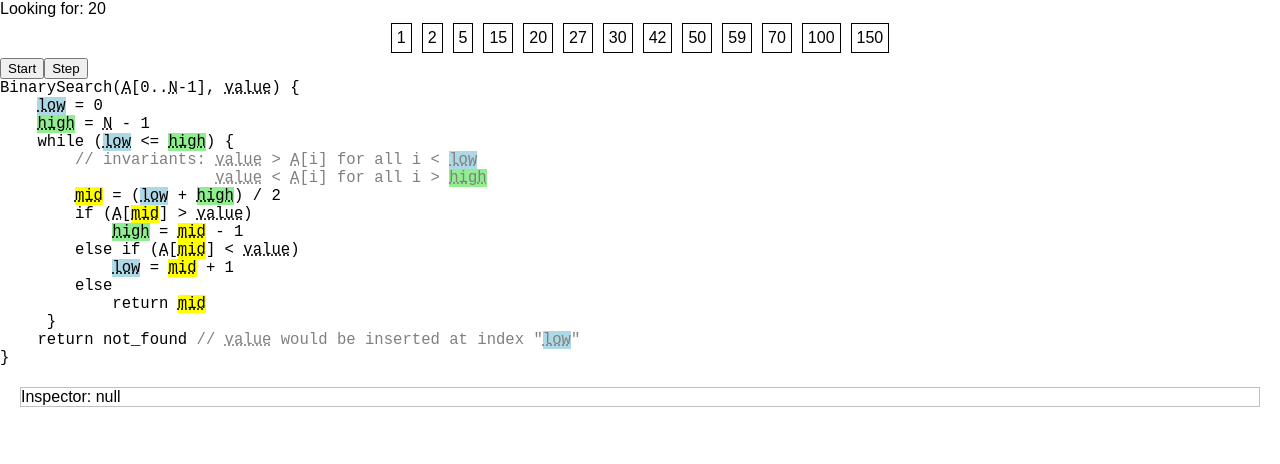
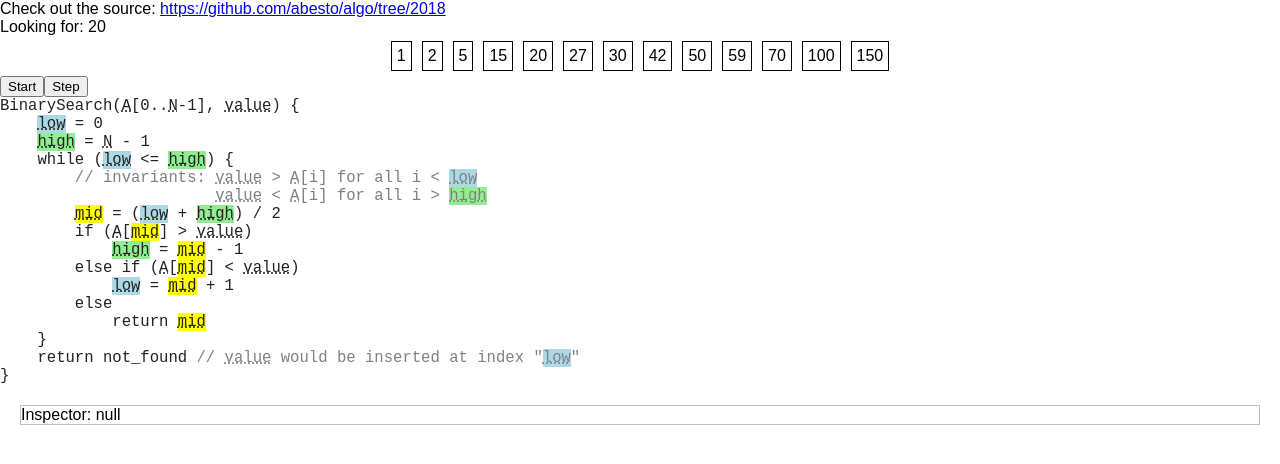
Before and after one commit to abesto/algo, a React (Create React App) app: page / in a window 1280 px wide. Shown: the top 464 px of the page. Built offline with nearby package versions, Linux system fonts and the light colour scheme.

Commit message:
Made algorithm description not look like shit

```diff
--- a/src/App.css
+++ b/src/App.css
@@ -5,6 +5,7 @@
     white-space: pre;
     font-family: monospace;
     font-size: 1.2em;
+    color: #222;
 }
 
 .pseudocode .Var {
@@ -18,8 +19,8 @@
 }
 
 .pseudocode .current-step {
+    color: black;
     font-weight: bold;
-    background-color: #eee;
 }
 
 .Inspector {
--- a/src/App.js
+++ b/src/App.js
@@ -6,6 +6,7 @@ class App extends Component {
   render () {
     return (
       <div className='App'>
+        Check out the source: <a href='https://github.com/abesto/algo/tree/2018'>https://github.com/abesto/algo/tree/2018</a>
         <BinarySearch />
       </div>
     )
--- a/src/components/BinarySearch.js
+++ b/src/components/BinarySearch.js
@@ -41,41 +41,22 @@ const BinarySearch = ({ numbers, target, algoState, startAlgorithm, stepAlgorith
       <button onClick={() => startAlgorithm(binarySearch(numbers, target))}>Start</button>
       <button onClick={() => stepAlgorithm()}>Step</button>
       <div className='pseudocode'>
-        BinarySearch({A}[0..{N}-1], {Value}) {'{\n'}
-        {<Step name='init'>
-        {'    '}{Low} = 0{'\n'}
-        {'    '}{High} = {N} - 1{'\n'}
-        </Step>}
-        {<Step name='loop'>
-        {'    '}while ({Low} &lt;= {High}) {'{\n'}
-        </Step>}
-        {'        '}{<Comment>// invariants: {Value} &gt; {A}[i] for all i &lt; {Low}{'\n'}
-        {'                       '}{Value} &lt; {A}[i] for all i &gt; {High}</Comment>}{'\n'}
-        {<Step name='mid'>
-        {'        '}{Mid} = ({Low} + {High}) / 2{'\n'}
-        </Step>}
-        {<Step name='branch'>
-        {'        '}if ({A}[{Mid}] &gt; {Value}){'\n'}
-        </Step>}
-        {<Step name='branch-0'>
-        {'            '}{High} = {Mid} - 1{'\n'}
-        </Step>}
-        {<Step name='branch'>
-        {'        '}else if ({A}[{Mid}] &lt; {Value}){'\n'}
-        </Step>}
-        {<Step name='branch-1'>
-        {'            '}{Low} = {Mid} + 1{'\n'}
-        </Step>}
-        {<Step name='branch'>
-        {'        '}else{'\n'}
-        </Step>}
-        {<Step name='done'>
-        {'            '}return {Mid}{'\n'}
-        </Step>}
-        {'     }\n'}
-        {'    '}return not_found {<Comment>// {Value} would be inserted at index "{Low}"{'\n'}</Comment>}
-        {'}'}
-
+        {/*                       */}BinarySearch({A}[0..{N}-1], {Value}) {'{'}                                      {'\n'}
+        {<Step name='init'>{/*    */}    {Low} = 0                                                                   {'\n'}
+          {/*                     */}    {High} = {N} - 1                                                            {'\n'}</Step>}
+        {<Step name='loop'>{/*    */}    while ({Low} &lt;= {High}) {'{'}                                            {'\n'}</Step>}
+        {<Comment>{/*             */}        // invariants: {Value} &gt; {A}[i] for all i &lt; {Low}                 </Comment>} {'\n'}
+        {<Comment>{/*             */}                       {Value} &lt; {A}[i] for all i &gt; {High}                </Comment>}{'\n'}
+        {<Step name='mid'>{/*     */}        {Mid} = ({Low} + {High}) / 2                                            {'\n'}</Step>}
+        {<Step name='branch'>{/*  */}        if ({A}[{Mid}] &gt; {Value})                                            {'\n'}</Step>}
+        {<Step name='branch-0'>{/**/}            {High} = {Mid} - 1                                                  {'\n'}</Step>}
+        {<Step name='branch'>{/*  */}        else if ({A}[{Mid}] &lt; {Value})                                       {'\n'}</Step>}
+        {<Step name='branch-1'>{/**/}            {Low} = {Mid} + 1                                                   {'\n'}</Step>}
+        {<Step name='branch'>{/*  */}        else                                                                    {'\n'}</Step>}
+        {<Step name='done'>{/*    */}            return {Mid}                                                        {'\n'}</Step>}
+        {<Step name='loop'>{/*    */}    {'}'}                                                                       {'\n'}</Step>}
+        {/*                       */}    return not_found {<Comment>// {Value} would be inserted at index "{Low}"    {'\n'}</Comment>}
+        {/*                       */}{'}'}
       </div>
       <Inspector />
     </div>
```
